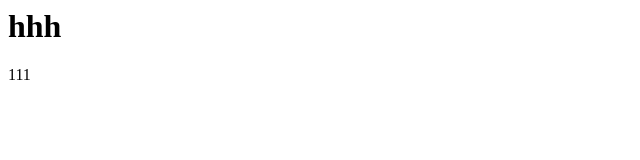
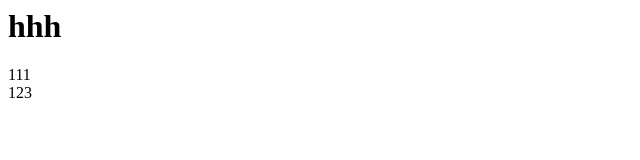
Before and after one commit to OlegGreben/UniPay, a plain HTML site: page index.html in a window 1280 px wide. Shown: the full height of the page, 0-640 px from the left. Drawn offline with Linux system fonts and the light colour scheme.

Commit message:
add section 123

```diff
--- a/index.html
+++ b/index.html
@@ -8,5 +8,6 @@
 <body>
     <h1>hhh</h1>
     <div>111</div>
+    <section>123</section>
 </body>
 </html>
```
